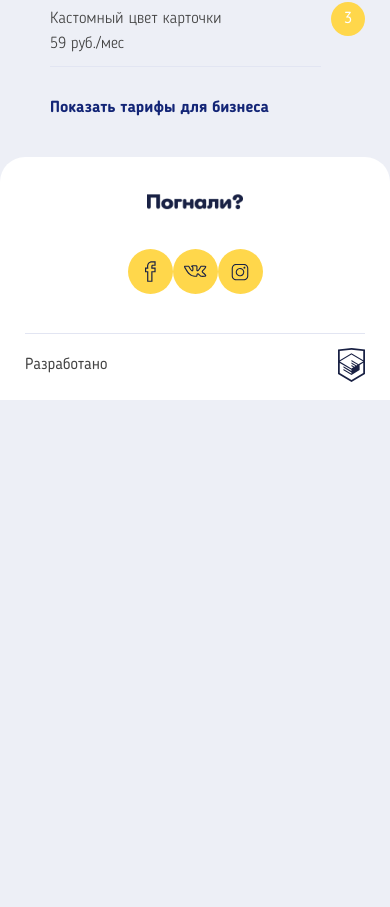
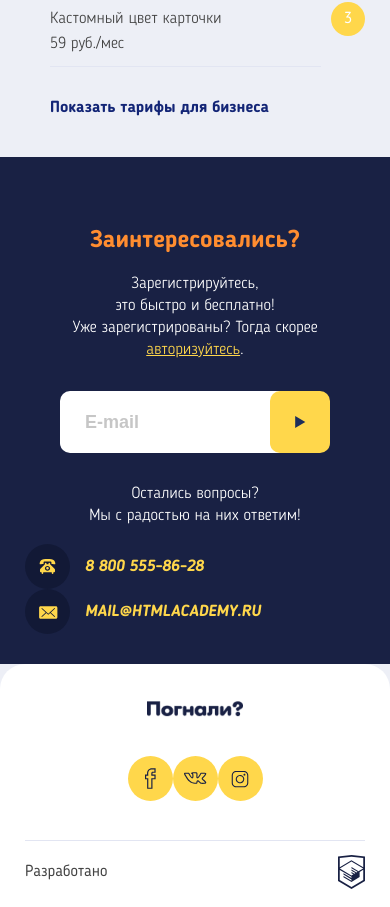
Before and after one commit to panteleevHub/pognalli, a Nuxt app: page / in a window 390 px wide. Shown: the part 3873-4780 px from the top of the page. Before the commit the page ends 4273 px from the top, so only its background shows below. Built offline with nearby package versions, Linux system fonts and the light colour scheme.

Commit message:
stylized registration block for mobile

```diff
--- a/assets/scss/global.scss
+++ b/assets/scss/global.scss
@@ -70,6 +70,7 @@ a {
   padding: 22px 24px;
   color: $basic-blue-light;
   background-color: $basic-yellow;
+  border: none;
   border-radius: 10px;
 
   @media (min-width: $tablet-width) {
--- /dev/null
+++ b/components/Contacts.vue
@@ -0,0 +1,60 @@
+<template>
+  <address class="contacts" :class="'contacts--' + place">
+    <a class="contacts__item contacts__item--phone" href="tel:88005558628">8 800 555-86-28</a>
+    <a class="contacts__item contacts__item--email" href="mailto:mail@htmlacademy.ru">mail@htmlacademy.ru</a>
+  </address>
+</template>
+
+<script setup>
+const { place } = defineProps({
+  place: {
+    type: String,
+    required: true
+  }
+});
+</script>
+
+<style lang="scss" scoped>
+.contacts__item {
+  display: flex;
+  min-height: 45px;
+  padding-left: 60px;
+  font-size: 16px;
+  line-height: 18px;
+  font-weight: 700;
+  text-transform: uppercase;
+  align-items: center;
+
+  @media (min-width: $tablet-width) {
+    min-height: 68px;
+    font-size: 28px;
+    line-height: 28px;
+    padding-left: 90px;
+  }
+}
+
+.contacts--header .contacts__item {
+  color: $special-blue;
+}
+
+.contacts--registration .contacts__item {
+  color: $basic-yellow;
+}
+
+.contacts__item--phone {
+  background: 0 center url('@/assets/img/phone-icon.svg') no-repeat;
+
+  @media (min-width: $tablet-width) {
+    background-size: 68px 68px;
+  }
+}
+
+.contacts__item--email {
+  background: 0 center url('@/assets/img/mail-icon.svg') no-repeat;
+
+  @media (min-width: $tablet-width) {
+    background-size: 68px 68px;
+  }
+}
+
+</style>
--- a/components/MobileMenu.vue
+++ b/components/MobileMenu.vue
@@ -17,10 +17,7 @@
       <div v-if="isMenuOpened" class="mobile-menu__bottom">
         <AppNavigation />
         <UserNavigation :isFull="false" class="mobile-menu__authorization mobile-menu__authorization--bottom" />
-        <address class="mobile-menu__contacts">
-          <a class="mobile-menu__contact mobile-menu__contact--phone" href="tel:88005558628">8 800 555-86-28</a>
-          <a class="mobile-menu__contact mobile-menu__contact--mail" href="mailto:mail@htmlacademy.ru">mail@htmlacademy.ru</a>
-        </address>
+        <Contacts place="header" class="mobile-menu__contacts" />
         <Socials place="header" class="mobile-menu__socials" />
       </div>
     </div>
@@ -98,47 +95,10 @@ const isMenuOpened = ref(false);
 }
 
 .mobile-menu__contacts {
-  min-width: 270px;
   padding: 50px 0 28px;
 
   @media (min-width: $tablet-width) {
     padding: 90px 0 110px;
-    margin: 0;
-  }
-}
-
-.mobile-menu__contact {
-  display: flex;
-  min-height: 45px;
-  padding-left: 60px;
-  font-size: 16px;
-  line-height: 18px;
-  font-weight: 700;
-  text-transform: uppercase;
-  color: $special-blue;
-  align-items: center;
-
-  @media (min-width: $tablet-width) {
-    min-height: 68px;
-    font-size: 28px;
-    line-height: 28px;
-    padding-left: 90px;
-  }
-}
-
-.mobile-menu__contact--phone {
-  background: 0 center url('@/assets/img/phone-icon.svg') no-repeat;
-
-  @media (min-width: $tablet-width) {
-    background-size: 68px 68px;
-  }
-}
-
-.mobile-menu__contact--mail {
-  background: 0 center url('@/assets/img/mail-icon.svg') no-repeat;
-
-  @media (min-width: $tablet-width) {
-    background-size: 68px 68px;
   }
 }
 
--- a/components/UserNavigation.vue
+++ b/components/UserNavigation.vue
@@ -8,7 +8,7 @@
         <a href="#"></a>
       </li>
     </ul>
-    <a class="user-nav__authorization user-nav__authorization--full" href="#">Авторизация</a>
+    <NuxtLink class="user-nav__authorization user-nav__authorization--full" to="/login">Авторизация</NuxtLink>
   </div>
 </template>
 
--- /dev/null
+++ b/components/mainPage/Registration.vue
@@ -0,0 +1,123 @@
+<template>
+  <section class="registration">
+    <div class="registration__container container">
+      <h2 class="visually-hidden">Регистрация на сайте</h2>
+      <p class="registration__caption section-title">Заинтересовались?</p>
+      <p class="registration__desc">
+        Зарегистрируйтесь, <span>это быстро и бесплатно!</span> <span>Уже зарегистрированы?</span>
+        Тогда скорее <NuxtLink to="/login">авторизуйтесь</NuxtLink>.</p>
+      <form class="registration__form" method="post" action="#">
+        <input class="registration__input" type="email" placeholder="E-mail">
+        <button class="registration__submit button" type="submit">
+          <span>Регистрация</span>
+        </button>
+      </form>
+      <div class="feedback">
+        <p class="feedback__desc">Остались вопросы? <span>Мы с радостью на них ответим!</span></p>
+        <Contacts place="registration" class="registration__contacts" />
+      </div>
+    </div>
+  </section>
+</template>
+
+<script setup>
+
+</script>
+
+<style lang="scss" scoped>
+.registration {
+  background-color: $special-blue;
+}
+
+.registration__container {
+  @include flex-column-center;
+  padding-top: 72px;
+  padding-bottom: 30px;
+}
+
+.registration__caption {
+  margin-top: 0;
+  margin-bottom: 20px;
+}
+
+.registration__desc {
+  font-size: 16px;
+  line-height: 22px;
+  font-weight: 300;
+  color: $white;
+  text-align: center;
+  padding: 0 30px;
+  margin-top: 0;
+  margin-bottom: 30px;
+}
+
+.registration__desc span {
+  white-space: nowrap;
+}
+
+.registration__desc a {
+  text-decoration: underline;
+  color: $basic-yellow;
+}
+
+.registration__form {
+  display: flex;
+  margin-bottom: 30px;
+}
+
+.registration__input {
+  width: 220px;
+  height: 62px;
+  font-size: 18px;
+  line-height: 18px;
+  font-weight: 700;
+  color: $special-grey;
+  background-color: $white;
+  padding: 22px 25px;
+  padding-right: 35px;
+  border: 0;
+  outline: none;
+  border-radius: 10px 0 0 10px;
+
+  &::placeholder {
+    color: $special-grey;
+    opacity: 0.3;
+  }
+}
+
+.registration__submit {
+  position: relative;
+  left: -10px;
+  width: 60px;
+  height: 62px;
+  padding: 0;
+  margin-right: -10px;
+}
+
+.registration__submit span {
+  display: none;
+
+  @media (min-width: $desktop-width) {
+    display: inline;
+    font-size: 24px;
+    line-height: 24px;
+    font-weight: 700;
+    color: $basic-blue-light;
+  }
+}
+
+.feedback__desc {
+  font-size: 16px;
+  line-height: 22px;
+  font-weight: 300;
+  letter-spacing: 0.16;
+  text-align: center;
+  color: $white;
+  margin-top: 0;
+  margin-bottom: 17px;
+}
+
+.feedback__desc span {
+  white-space: nowrap;
+}
+</style>
--- a/pages/index.vue
+++ b/pages/index.vue
@@ -6,6 +6,7 @@
     <MainPageDirections />
     <MainPageCompanions />
     <MainPageRates />
+    <MainPageRegistration />
   </main>
 </template>
 
--- /dev/null
+++ b/pages/login.vue
@@ -0,0 +1,13 @@
+<template>
+  <section>
+    <h1>Авторизация</h1>
+  </section>
+</template>
+
+<script setup>
+
+</script>
+
+<style lang="scss" scoped>
+
+</style>
```
